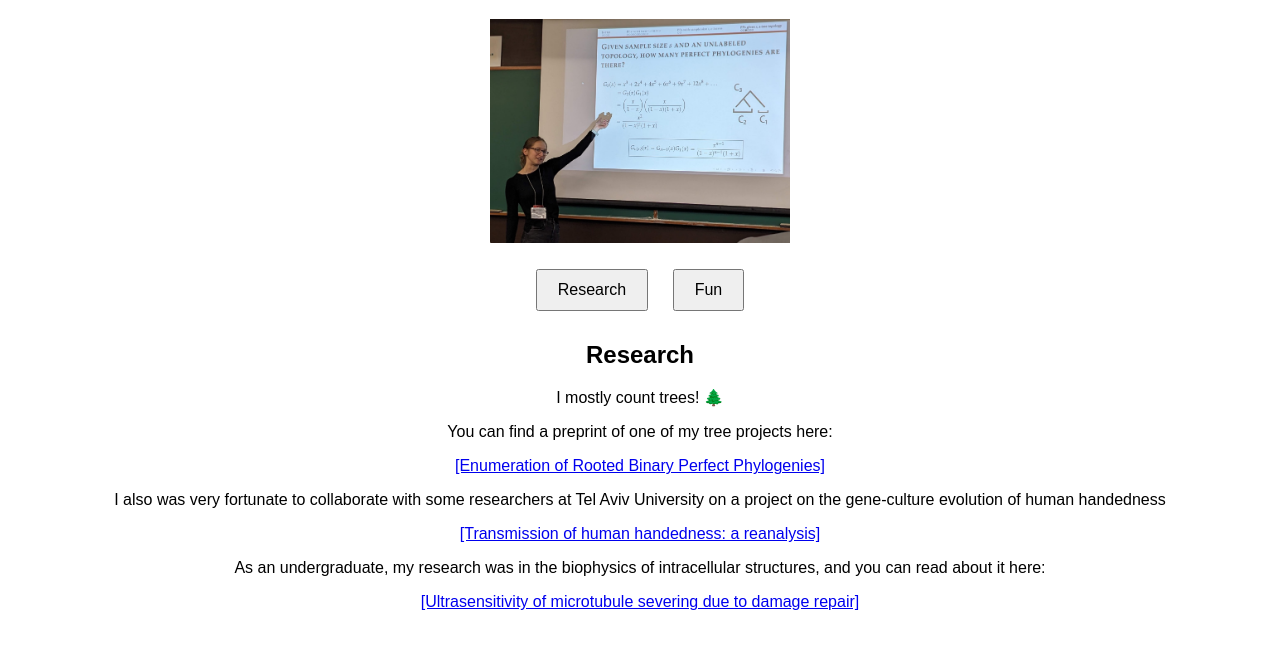
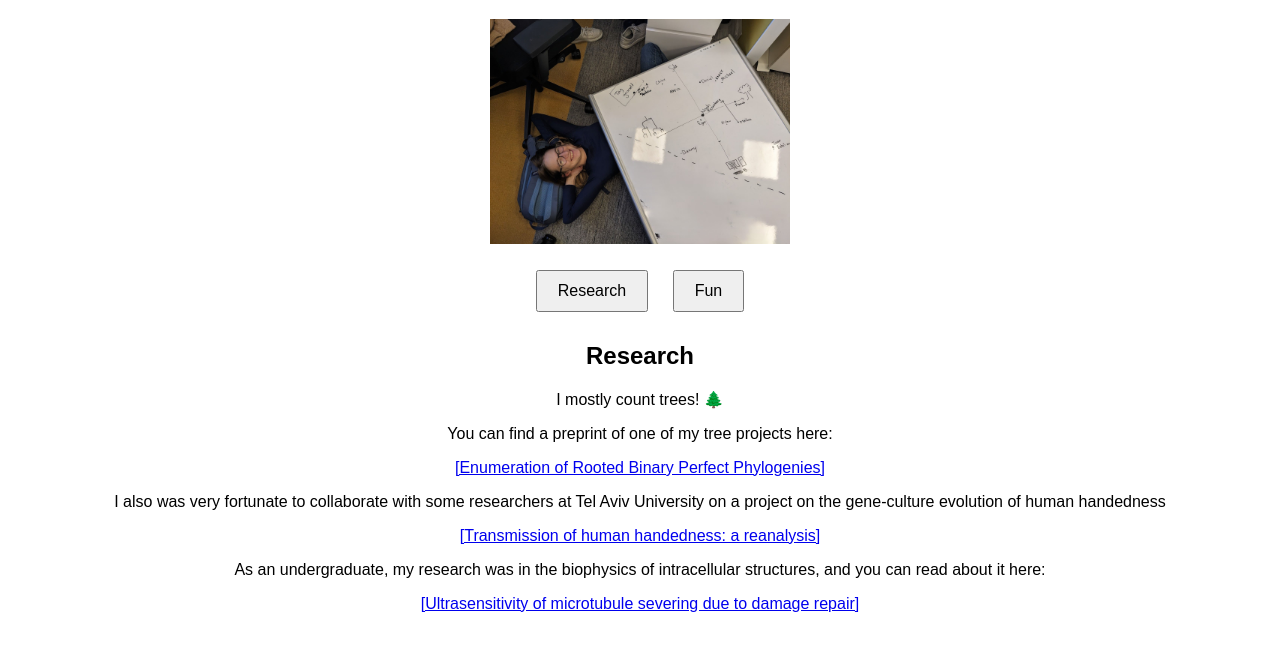
Before and after one commit to chloeshiff/chloeshiff.github.io, a plain HTML site: page index.html in a window 1280 px wide. Shown: the part 99-750 px from the top of the page. Drawn offline with Linux system fonts and the light colour scheme.

Commit message:
changed photo

```diff
--- a/index.html
+++ b/index.html
@@ -29,7 +29,7 @@
 <body>
 
     <h1>Chloe Shiff</h1>
- <p></p><img src="chloe_banff_presenting.jpg" alt="Me in Banff talking about trees!" width="300"></p>
+ <p></p><img src="chloeunderwhiteboard.jpg" alt="Me in Banff talking about trees!" width="300"></p>
 
     <!-- Buttons to switch tabs -->
     <button onclick="showTab('research')">Research</button>
```
